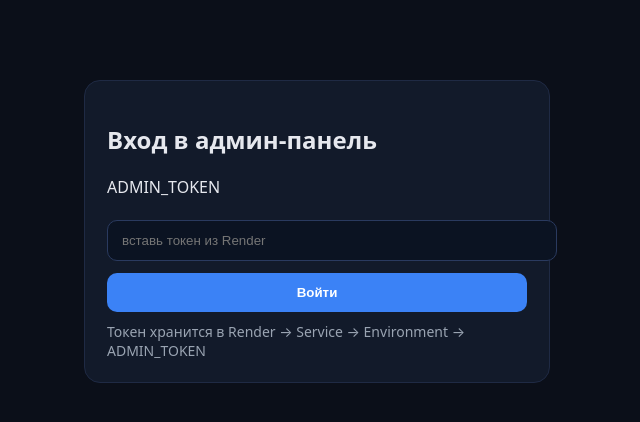
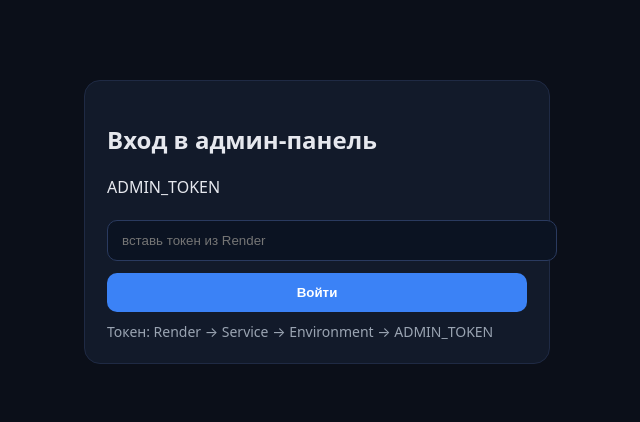
Before and after one commit to benuarbelluyan-sketch/license-check-server, a FastAPI app: page /admin/login in a window 1280 px wide. Shown: the top 422 px of the page, without its empty margins (323-963 px from the left). Run offline with FastAPI, Linux system fonts and the light colour scheme; parts of the project's set-up code (start-up, migrations or seed data) failed here and were passed over; some libraries are stand-ins or nearby versions.

Commit message:
login.html

```diff
--- a/templates/login.html
+++ b/templates/login.html
@@ -24,7 +24,7 @@
     {% if error %}
       <div class="err">{{ error }}</div>
     {% endif %}
-    <div class="hint">Токен хранится в Render → Service → Environment → ADMIN_TOKEN</div>
+    <div class="hint">Токен: Render → Service → Environment → ADMIN_TOKEN</div>
   </div>
 </body>
 </html>
```
